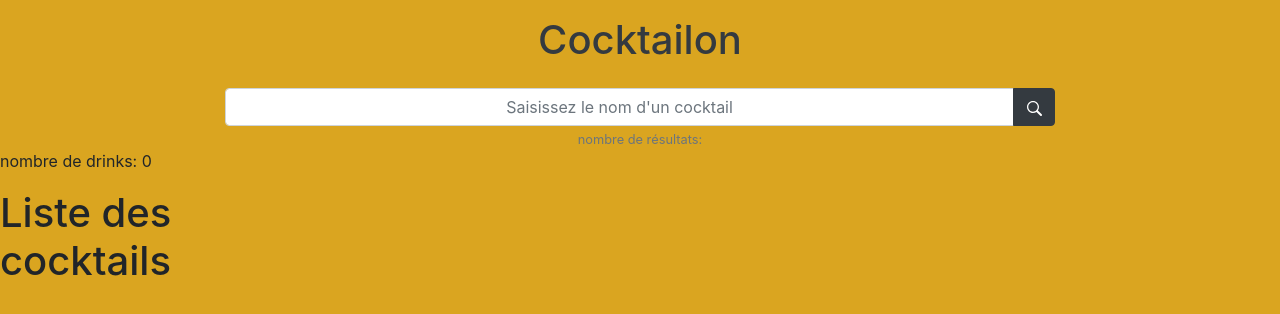
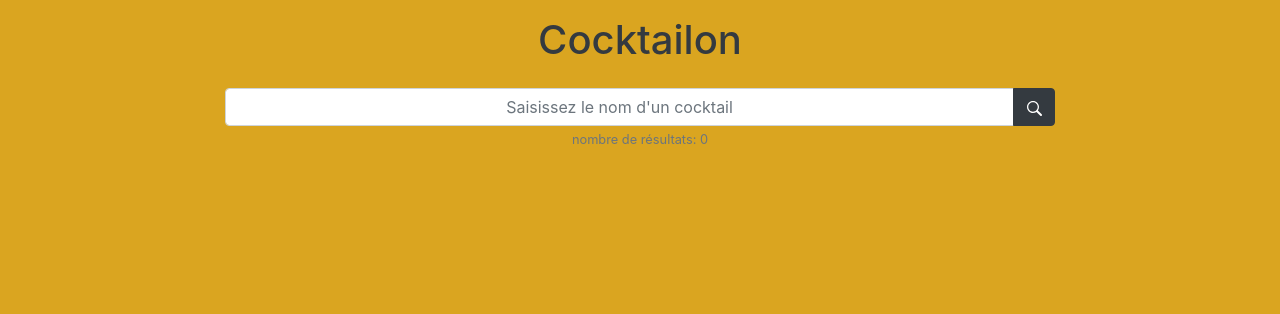
Before and after one commit to fgleizes/mon-cocktail, a React (Create React App) app: page / in a window 1280 px wide. Shown: the top 314 px of the page. Built offline with nearby package versions, Linux system fonts and the light colour scheme.

Commit message:
fix name of components and variables

```diff
--- a/src/App.css
+++ b/src/App.css
@@ -11,7 +11,7 @@
   justify-content: center;
 }
 
-.list-cocktails {
+.cocktail-list {
   display: grid;
   grid-gap: 1.5rem;
   grid-template-columns: repeat(auto-fill, minmax(200px, 1fr));
--- /dev/null
+++ b/src/components/DisplayCocktailList.js
@@ -0,0 +1,24 @@
+import React from 'react';
+import CocktailCard from './CocktailCard'
+import Container from 'react-bootstrap/Container';
+
+export default function DisplayResults(props) {
+  const cocktails = props.results
+
+  return (
+    <Container>
+      <div className="text-center text-dark py-5">
+        <h2>Liste des cocktails</h2>
+
+        <div className="cocktail-list pt-3">
+          {cocktails.map((cocktail, index) => (
+            <CocktailCard
+              cocktail={cocktail}
+              key={index}
+            />
+          ))}
+        </div>
+      </div>
+    </Container>
+  );
+}
--- a/src/components/DisplayResult.js
+++ /dev/null
@@ -1,22 +0,0 @@
-import React from 'react';
-import CocktailCard from './CocktailCard'
-
-export default class DisplayResult extends React.Component {
-
-  render() {
-    const cocktails = this.props.result
-
-    return (
-      <div className="list-cocktails">
-        <h1>Liste des cocktails</h1>
-
-        {cocktails.map((cocktail, index) => (
-          <CocktailCard
-            cocktail={cocktail}
-            key={index}
-          />
-        ))}
-      </div>
-    );
-  }
-}
--- a/src/components/SearchPage.js
+++ b/src/components/SearchPage.js
@@ -1,12 +1,12 @@
 import React from 'react';
 import SearchBox from './SearchBox'
+import DisplayCocktailList from './DisplayCocktailList';
 import { makeSearch } from '../services/search'
-import DisplayResult from './DisplayResult';
 
 export default class SearchPage extends React.Component {
   constructor(props) {
     super(props);
-    this.state = { result: [] }
+    this.state = { results: [] }
 
     this.handleSearch = this.handleSearch.bind(this)
   }
@@ -17,19 +17,17 @@ export default class SearchPage extends React.Component {
     //     this.setState({ result: results })
     //   })
 
-    const results = await makeSearch(query);
-    this.setState({ result: results })
+    const queryResult = await makeSearch(query);
+    this.setState({ results: queryResult })
   }
 
   render() {
     return (
-      <div>
-        <SearchBox handleSearch={this.handleSearch} />
-        <p>nombre de drinks: {this.state.result.length}</p>
+      <section id="search-page">
+        <SearchBox handleSearch={this.handleSearch} numberOfResults={this.state.results.length} />
 
-        <DisplayResult result={this.state.result} />
-      </div>
-
+        {this.state.results.length > 0 && <DisplayCocktailList results={this.state.results} />}
+      </section>
     );
   }
 }
```
